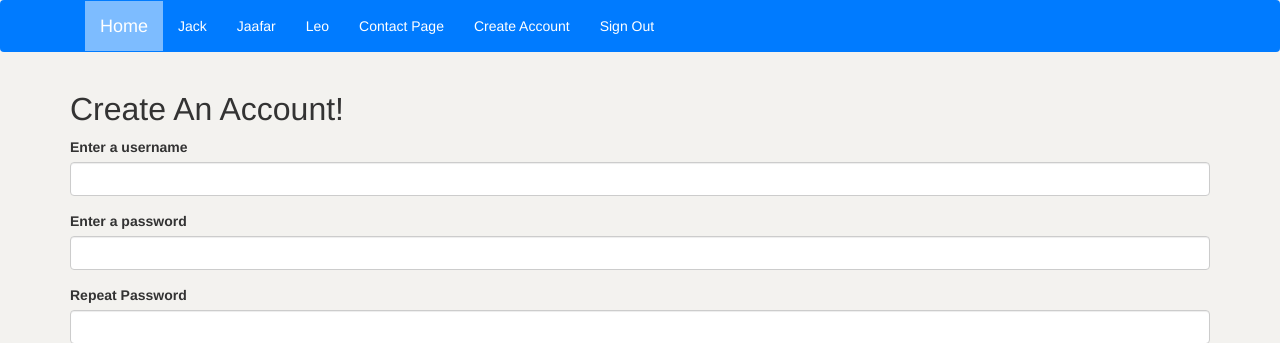
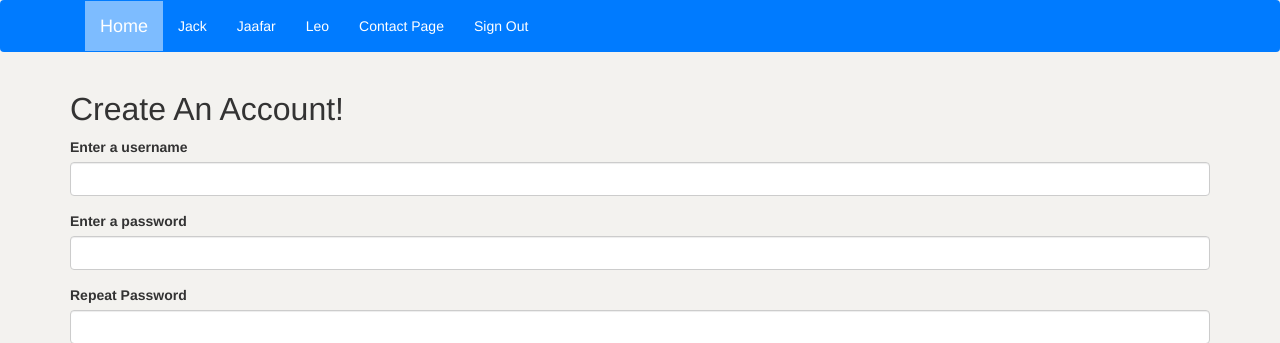
Before and after one commit to lkoblenc/project, a Flask app: page /create in a window 1280 px wide. Shown: the top 343 px of the page. Run offline with Flask 2, Linux system fonts and the light colour scheme; a user stored in the database is signed in; some libraries are stand-ins or nearby versions.

Commit message:
+logged in user can't create a new account

```diff
--- a/templates/base.html
+++ b/templates/base.html
@@ -32,7 +32,6 @@
         ('/jaafar', 'jaafar', 'Jaafar'),
         ('/leo', 'leo', 'Leo'),
         ('/contact', 'contact', 'Contact Page'),
-        ('/create', 'create', 'Create Account'),
         ('/signout', 'signout', 'Sign Out')
     ] -%}
 {% else %}
```
